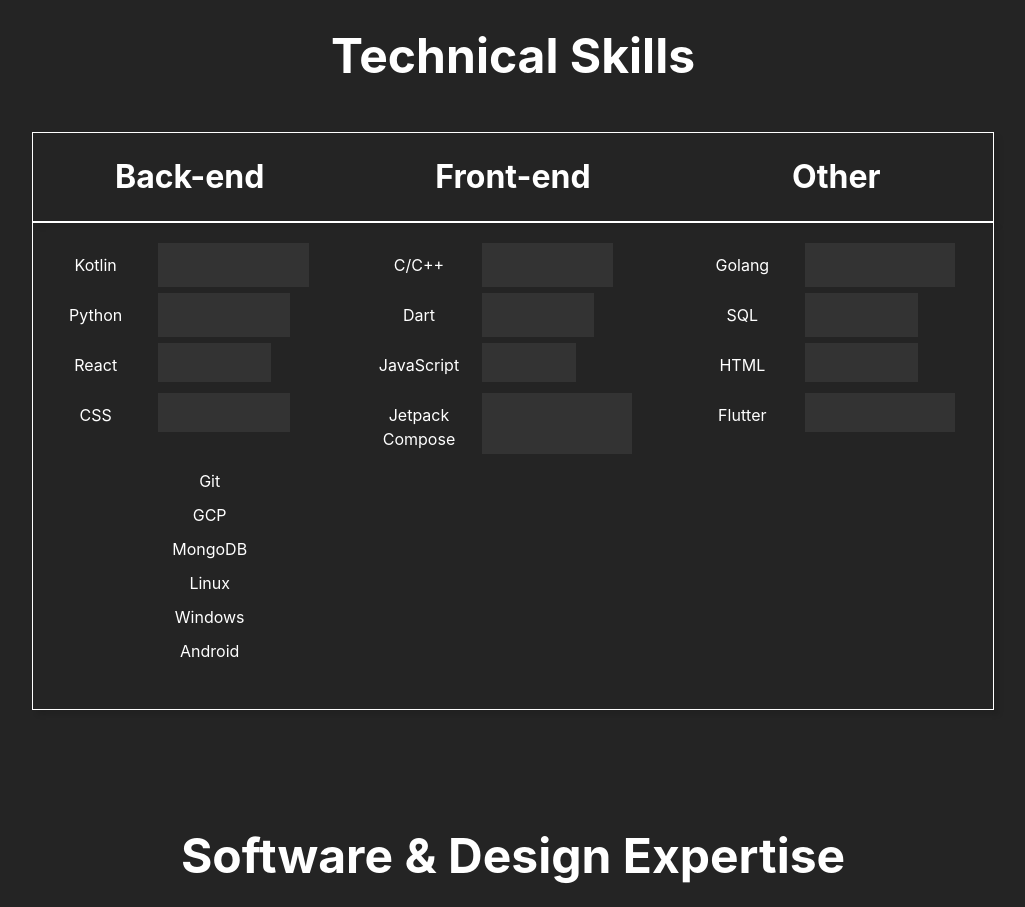
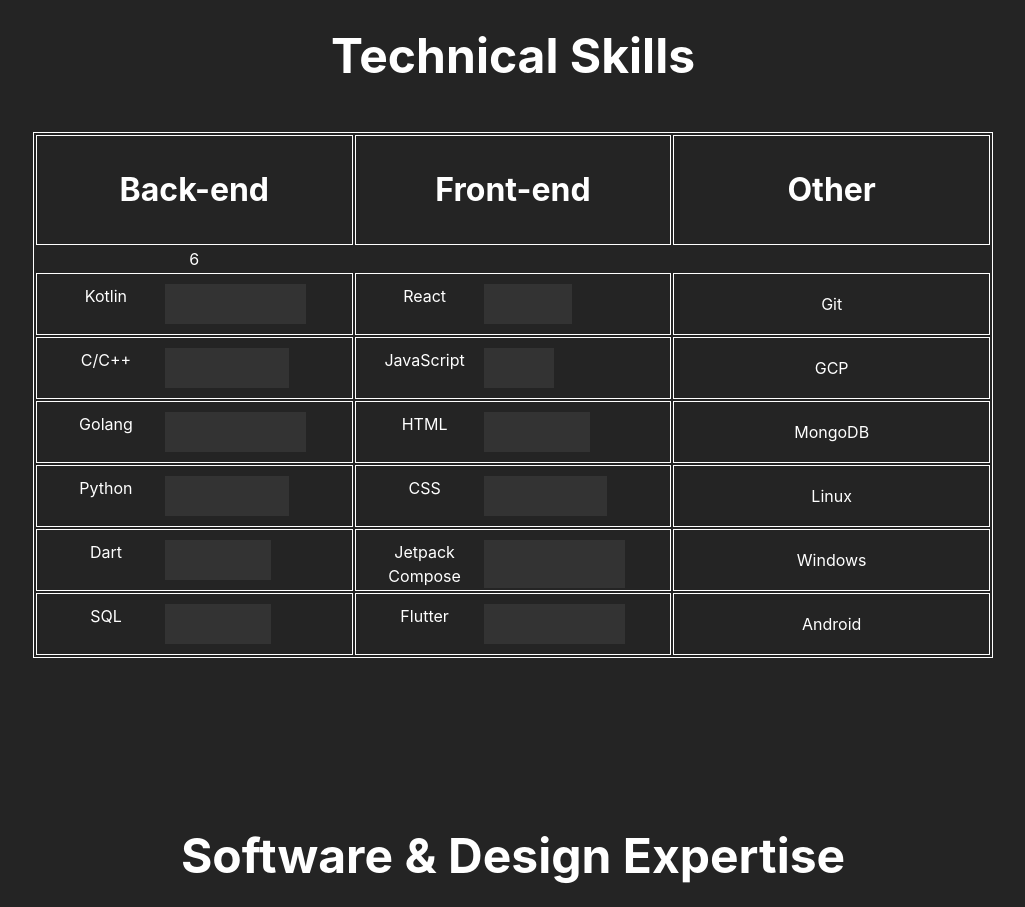
Before and after one commit to MaloSunce/ReactDemo, a React (Vite) app in the folder ReactDemo/: page / in a window 1280 px wide. Shown: the part 1700-2607 px from the top of the page, without its empty margins (127-1152 px from the left). Built offline with nearby package versions, Linux system fonts and the light colour scheme.

Commit message:
update: TechSkills layout

```diff
--- a/ReactDemo/package.json
+++ b/ReactDemo/package.json
@@ -12,6 +12,7 @@
   "dependencies": {
     "@fortawesome/free-brands-svg-icons": "^6.7.2",
     "@fortawesome/free-solid-svg-icons": "^6.7.2",
+    "@mui/material": "^6.4.0",
     "react": "^18.3.1",
     "react-dom": "^18.3.1",
     "react-slick": "^0.30.3",
--- a/ReactDemo/src/content/AboutMe.jsx
+++ b/ReactDemo/src/content/AboutMe.jsx
@@ -6,13 +6,13 @@
             <h2 className="Title">About Me</h2>
             <img src={Me} alt="Photo of me"></img>
             <p className="Description">
-                The Sun is the star at the center of the Solar System. It is a massive,
+                "The Sun is the star at the center of the Solar System. It is a massive,
                 nearly perfect sphere of hot plasma, heated to incandescence by nuclear
                 fusion reactions in its core, radiating the energy from its surface mainly
                 as visible light and infrared radiation with 10% at ultraviolet energies.
                 It is by far the most important source of energy for life on Earth. The Sun
                 has been an object of veneration in many cultures. It has been a central
-                subject for astronomical research since antiquity.
+                subject for astronomical research since antiquity."
 
                 <br/><br/>
 
--- a/ReactDemo/src/content/TechSkills.css
+++ b/ReactDemo/src/content/TechSkills.css
@@ -2,10 +2,9 @@
     display: grid;
     grid-template-areas:
         "Title"
-        "Subtitles"
-        "SkillLists";
+        "Table";
     grid-template-columns: 1fr;
-    grid-template-rows: 1fr 0.3fr auto 1fr;
+    grid-template-rows: 1fr 0.3fr 2fr;
     justify-content: center;
     text-align: center;
     height: 100vh;
@@ -16,25 +15,25 @@
     grid-area: Title;
 }
 
-.Subtitles {
-    grid-area: Subtitles;
+.Table {
+    grid-area: Table;
 }
 
-.SkillLists {
-    grid-area: SkillLists;
-    padding-bottom: 20px;
-    padding-top: 20px;
+table, th, td {
+    border: 1px solid;
 }
 
-.Subtitles, .SkillLists {
-    display: grid;
-    grid-template-columns: repeat(3, 1fr);
-    gap: 10px;
+table {
     width: 75%;
     justify-self: center;
-    box-shadow: 5px 5px 5px hsl(0, 0%, 0%, 10%);
-    border: 1px solid var(--text-primary);
+    table-layout: fixed;
 }
+
+th, td {
+    padding: 10px;
+    text-align: center;
+}
+
 
 .SkillItem {
     display: grid;
--- a/ReactDemo/src/content/TechSkills.jsx
+++ b/ReactDemo/src/content/TechSkills.jsx
@@ -1,6 +1,9 @@
 import './TechSkills.css'
 
+import * as React from 'react';
+
 function TechSkills() {
+
     const backend = [
         ["Kotlin", 0.8],
         ["C/C++", 0.7],
@@ -11,44 +14,65 @@
     ];
 
     const frontend = [
-        ["React", 0.6],
-        ["JavaScript", 0.5],
+        ["React", 0.5],
+        ["JavaScript", 0.4],
         ["HTML", 0.6],
         ["CSS", 0.7],
         ["Jetpack Compose", 0.8],
         ["Flutter", 0.8]
     ];
+
     const other = ["Git", "GCP", "MongoDB", "Linux", "Windows", "Android"];
 
     return (
         <div className="TechSkills" id="TechSkills">
             <h2 className="Title">Technical Skills</h2>
 
-            <div className="Subtitles">
-                <h3>Back-end</h3>
-                <h3>Front-end</h3>
-                <h3>Other</h3>
-            </div>
+            <table className="Table">
+                <thead>
+                <tr>
+                    <th><h3>Back-end</h3></th>
+                    <th><h3>Front-end</h3></th>
+                    <th><h3>Other</h3></th>
+                </tr>
+                </thead>
+                <tbody>
+                {/* Map each (skill, proficiency) pair to a row in each their own column */}
+                {Math.max(backend.length, frontend.length, other.length)}
+                {Array(Math.max(backend.length, frontend.length, other.length))
+                    .fill(null)
+                    .map((_, index) => (
+                        <tr key={index}>
+                            <td>
+                                {backend[index] ? (
+                                    <div className="SkillItem">
+                                        <div>{backend[index][0]}</div>
+                                        <div style={{backgroundColor: 'var(--accent)', width: `${backend[index][1] * 100}%`}}></div>
+                                    </div>
+                                ) : (
+                                    <div></div> //Empty div is default for missing data
+                                )}
+                            </td>
 
-            <div className="SkillLists">
-                {backend.map(skill => (
-                    <div className="SkillItem" key={skill[0]}>
-                        <p>{skill[0]}</p>
-                        <div style={{backgroundColor: 'var(--accent)', width: `${skill[1] * 100}%`}}></div>
-                    </div>
-                ))}
-                {frontend.map(skill => (
-                    <div className="SkillItem" key={skill[0]}>
-                        <p>{skill[0]}</p>
-                        <div style={{backgroundColor: 'var(--accent)', width: `${skill[1] * 100}%`, height:'90%'}}></div>
-                    </div>
-                ))}
-                <ul>
-                    {other.map(skill => <li key={skill}>{skill}</li>)}
-                </ul>
-            </div>
+                            <td>
+                                {frontend[index] ? (
+                                    <div className="SkillItem">
+                                        <div>{frontend[index][0]}</div>
+                                        <div style={{backgroundColor: 'var(--accent)', width: `${frontend[index][1] * 100}%`}}></div>
+                                    </div>
+                                ) : (
+                                    <div></div>
+                                )}
+                            </td>
+
+                            <td>
+                                {other[index] ? other[index] : ""}
+                            </td>
+                        </tr>
+                    ))}
+                </tbody>
+            </table>
         </div>
     );
 }
-
 export default TechSkills
--- a/ReactDemo/src/header-footer/Header.jsx
+++ b/ReactDemo/src/header-footer/Header.jsx
@@ -10,7 +10,7 @@
         <header className="Header">
             <div style={{display: 'flex'}}>
                 <h1><a href="#">MaloSunce</a></h1>
-                <img className="SunLogo" src={SunLogo} alt="Sun logo" style={{width: '2em', height: '2em', paddingTop: '30px'}}/>
+                <img className="SunLogo" src={SunLogo} alt="Sun logo" style={{width: '2em', height: '2em', paddingTop: '30px'}} title="Brightness icons created by Cap Cool - Flaticon"/>
             </div>
             <nav className="Nav">
                 <a href="#AboutMe">About me</a>
@@ -30,7 +30,7 @@
                     </a>
                 </div>
             </nav>
-            <img className="SunLogo" src={SunLogo} alt="Sun logo" style={{width: '22em', height: 'auto'}}/>
+            <img className="SunLogo" src={SunLogo} alt="Sun logo" style={{width: '22em', height: 'auto'}} title="Brightness icons created by Cap Cool - Flaticon"/>
             {/*<a href="https://www.flaticon.com/free-icons/brightness" title="brightness icons">Brightness icons created by Cap Cool - Flaticon</a>*/}
         </header>
     );
```
Also changed, not shown: 1 other file (tests, documents, lock files or other folders).
